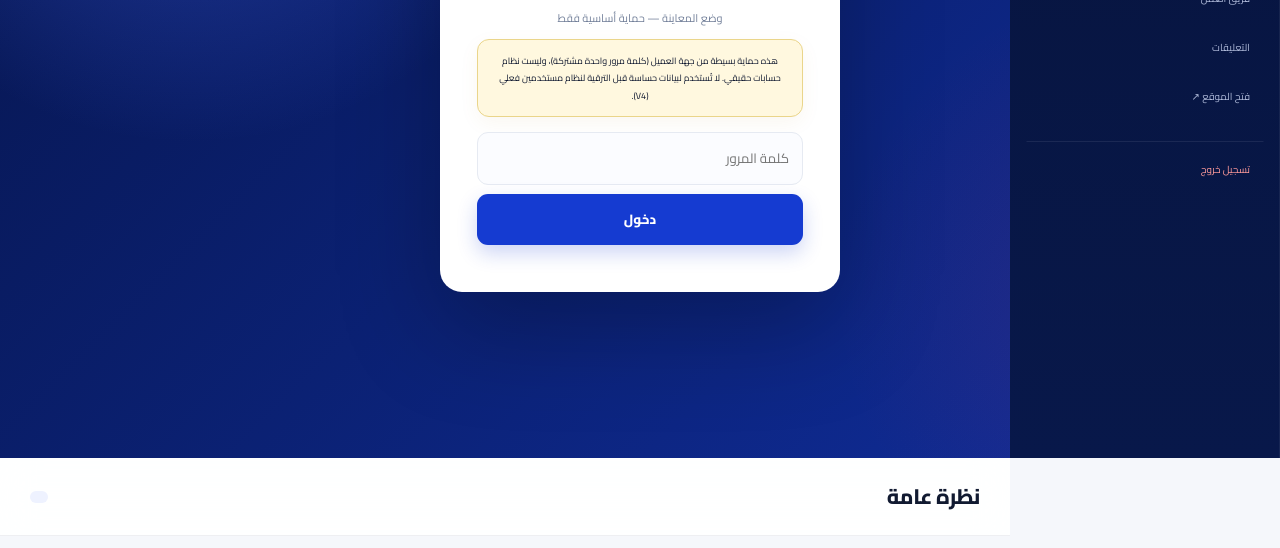
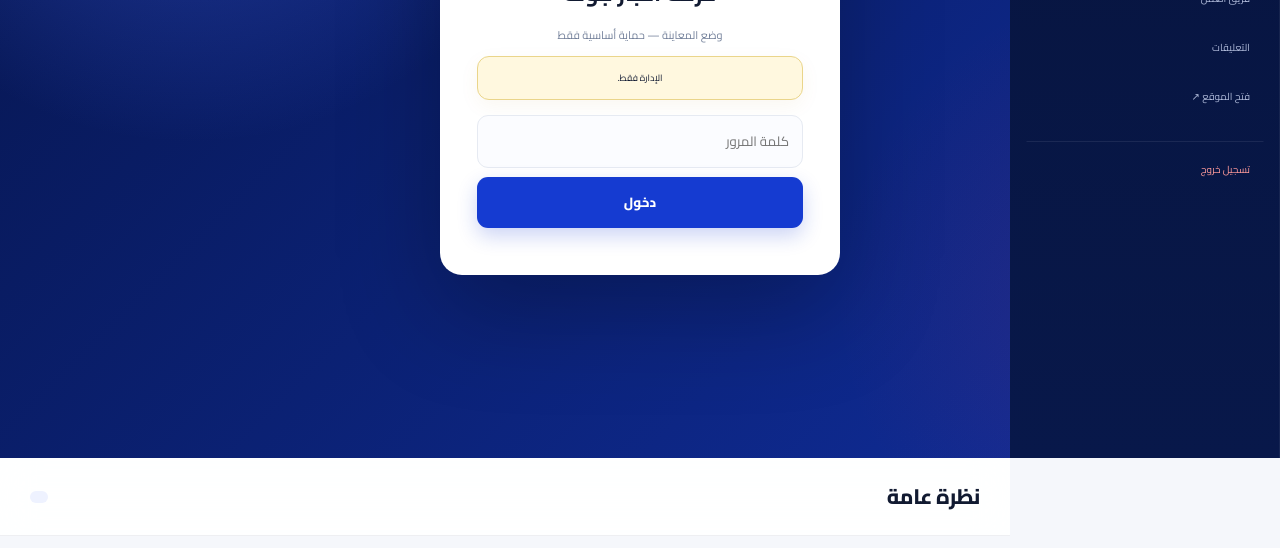
Before and after one commit to abdalslamderhim/gowlanow, a website: page admin.html in a window 1280 px wide. Shown: the part 342-890 px from the top of the page. Drawn offline with Linux system fonts and the light colour scheme.

Commit message:
Update admin login notice text

```diff
--- a/admin.html
+++ b/admin.html
@@ -1,5 +1,5 @@
 <!doctype html><html lang="ar" dir="rtl"><head><meta charset="utf-8"><meta name="viewport" content="width=device-width,initial-scale=1"><title>غرفة أخبار جولة V3</title><link rel="stylesheet" href="admin.css"></head><body>
-<div id="login" class="login"><div class="login-box"><img src="assets/logo.jpg"><h1>غرفة أخبار جولة</h1><p>وضع المعاينة — حماية أساسية فقط</p><div class="notice">هذه حماية بسيطة من جهة العميل (كلمة مرور واحدة مشتركة)، وليست نظام حسابات حقيقي. لا تُستخدم لبيانات حساسة قبل الترقية لنظام مستخدمين فعلي (V4).</div><input id="loginPass" type="password" placeholder="كلمة المرور" autocomplete="current-password"><button id="loginBtn">دخول</button><small id="loginMsg"></small></div></div>
+<div id="login" class="login"><div class="login-box"><img src="assets/logo.jpg"><h1>غرفة أخبار جولة</h1><p>وضع المعاينة — حماية أساسية فقط</p><div class="notice"> الإدارة فقط.</div><input id="loginPass" type="password" placeholder="كلمة المرور" autocomplete="current-password"><button id="loginBtn">دخول</button><small id="loginMsg"></small></div></div>
 <div id="shell" class="shell hidden"><aside id="aside"><div class="a-brand"><img src="assets/logo.jpg"><b>جولة</b><small>غرفة الأخبار V3</small></div><button class="tab active" data-view="dashboard">نظرة عامة</button><button class="tab" data-view="articles">الأخبار</button><button class="tab" data-view="new">+ خبر جديد</button><button class="tab" data-view="reporters">المراسلون</button><button class="tab" data-view="team">فريق العمل</button><button class="tab" data-view="comments">التعليقات</button><a href="/" target="_blank">فتح الموقع ↗</a><button id="logout">تسجيل خروج</button></aside><main><header><button class="menu-btn-admin" id="asideToggle">☰</button><div><small id="who"></small><h1 id="title">نظرة عامة</h1></div><span id="role"></span></header><section id="view"></section></main></div>
 <script src="admin.js"></script>
 </body></html>
```
